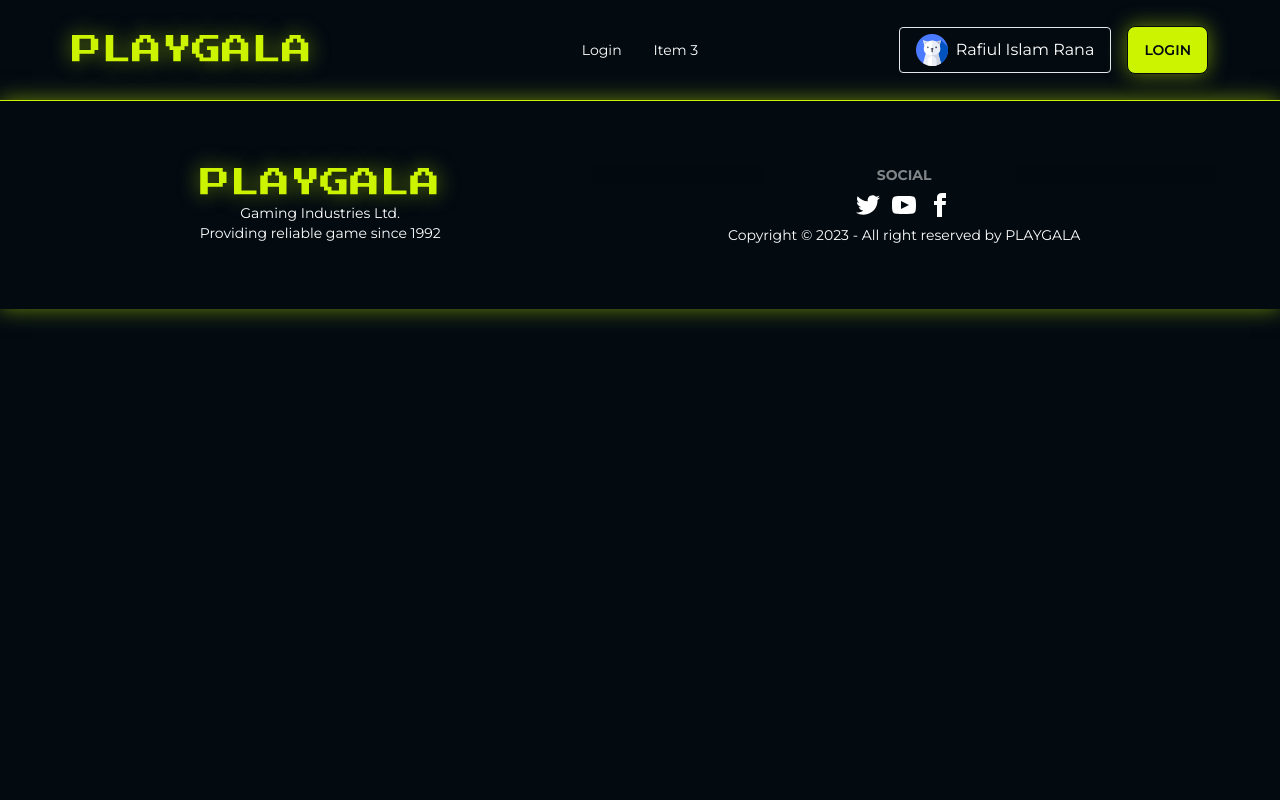
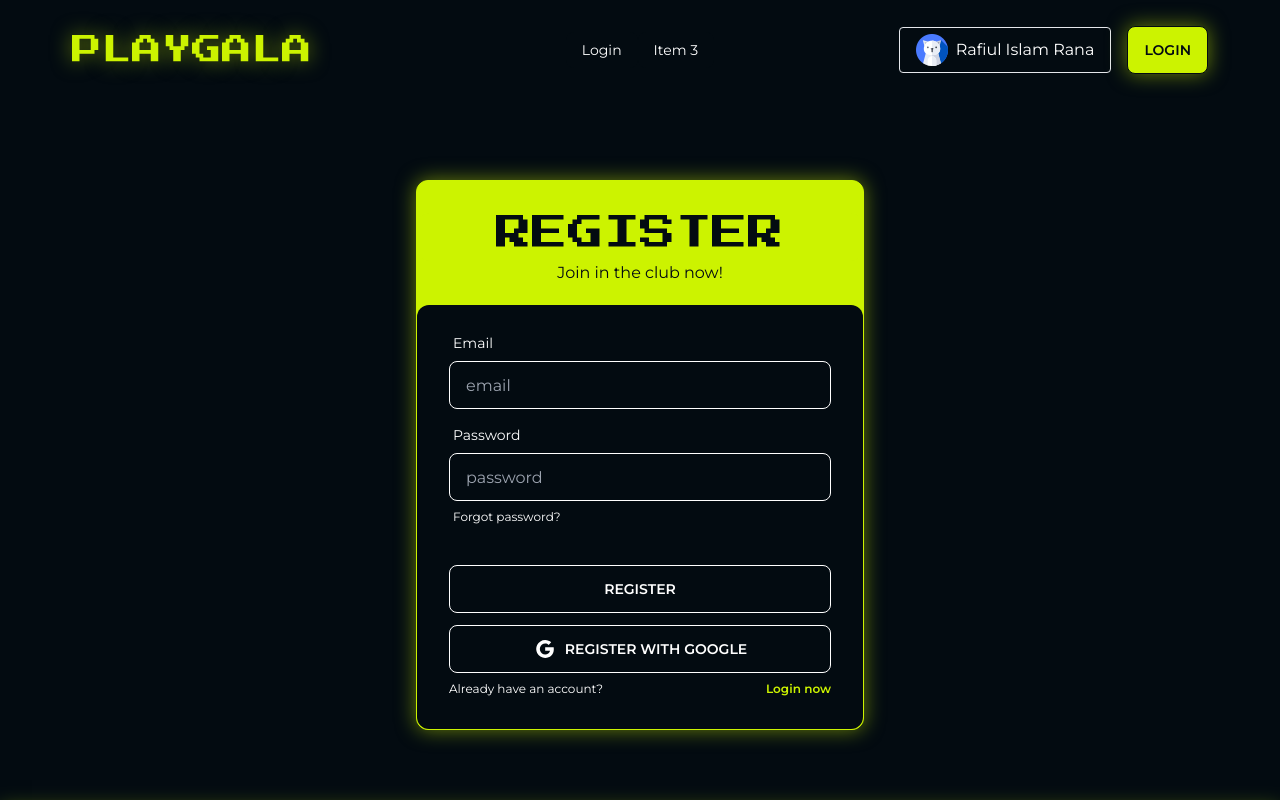
Before and after one commit to rafiulislamrana/playgala, a React (Vite) app: page /register in a window 1280 px wide. Shown: the top 800 px of the page. Built offline with nearby package versions, Linux system fonts and the light colour scheme.

Commit message:
registration  page created

```diff
--- a/src/components/Login/Login.jsx
+++ b/src/components/Login/Login.jsx
@@ -1,3 +1,6 @@
+import { NavLink } from "react-router-dom";
+import { AiOutlineGoogle } from "react-icons/ai";
+
 const Login = () => {
     return (
         <div className=" my-20">
@@ -7,7 +10,7 @@ const Login = () => {
                         <h2 className="text-4xl text-button font-pressstart bg-primary rounded-xl text-center pb-2">LOGIN</h2>
                         <p className="text-center max-w-md mx-auto bg-primary text-button">Join in the club now!</p>
                     </div>
-                    <form className="card-body rounded-xl pt-5">
+                    <form className="card-body rounded-t-xl pt-5 pb-3">
                         <div className="form-control">
                             <label className="label">
                                 <span className="label-text">Email</span>
@@ -26,11 +29,15 @@ const Login = () => {
                         <div className="form-control mt-6">
                             <button className="btn btn-primary">Login</button>
                         </div>
-                        <label className="label label-text-alt">
-                            Are you new here?
-                            <a href="#" className="label-text-alt link link-hover">Register now</a>
-                        </label>
                     </form>
+                    <div className="w-full px-8">
+
+                        <button className="btn btn-primary w-full"><AiOutlineGoogle className="text-2xl"></AiOutlineGoogle> Login with Google</button>
+                    </div>
+                    <label className="label label-text-alt px-8 pb-8 rounded-b-xl">
+                        Are you new here?
+                        <NavLink to={"/register"} className="label-text-alt link link-hover font-semibold text-primary">Register now</NavLink>
+                    </label>
                 </div>
             </div>
         </div>
--- a/src/components/Register/Register.jsx
+++ b/src/components/Register/Register.jsx
@@ -1,7 +1,45 @@
+import { NavLink } from "react-router-dom";
+import { AiOutlineGoogle } from "react-icons/ai";
+
 const Register = () => {
     return (
-        <div>
+        <div className=" my-20">
+            <div className="flex-col lg:flex-row-reverse justify-center items-center">
+                <div className="card mx-auto flex-shrink-0 w-full max-w-md border-[1px] shadow-[0px_0px_20px_rgba(204,243,0,0.5)] border-primary rounded-xl bg-primary">
+                    <div className="bg-primary rounded-xl pt-8 pb-5">
+                        <h2 className="text-4xl text-button font-pressstart bg-primary rounded-xl text-center pb-2">REGISTER</h2>
+                        <p className="text-center max-w-md mx-auto bg-primary text-button">Join in the club now!</p>
+                    </div>
+                    <form className="card-body rounded-t-xl pt-5 pb-3">
+                        <div className="form-control">
+                            <label className="label">
+                                <span className="label-text">Email</span>
+                            </label>
+                            <input type="email" placeholder="email" className="input input-bordered" required />
+                        </div>
+                        <div className="form-control">
+                            <label className="label">
+                                <span className="label-text">Password</span>
+                            </label>
+                            <input type="password" placeholder="password" className="input input-bordered" required />
+                            <label className="label">
+                                <a href="#" className="label-text-alt link link-hover">Forgot password?</a>
+                            </label>
+                        </div>
+                        <div className="form-control mt-6 gap-3">
+                            <button className="btn btn-primary">Register</button>
+                        </div>
+                    </form>
+                    <div className="w-full px-8">
 
+                        <button className="btn btn-primary w-full"><AiOutlineGoogle className="text-2xl"></AiOutlineGoogle> Register with Google</button>
+                    </div>
+                    <label className="label label-text-alt px-8 pb-8 rounded-b-xl">
+                        Already have an account?
+                        <NavLink to={"/login"} className="label-text-alt link link-hover font-semibold text-primary">Login now</NavLink>
+                    </label>
+                </div>
+            </div>
         </div>
     );
 };
```
